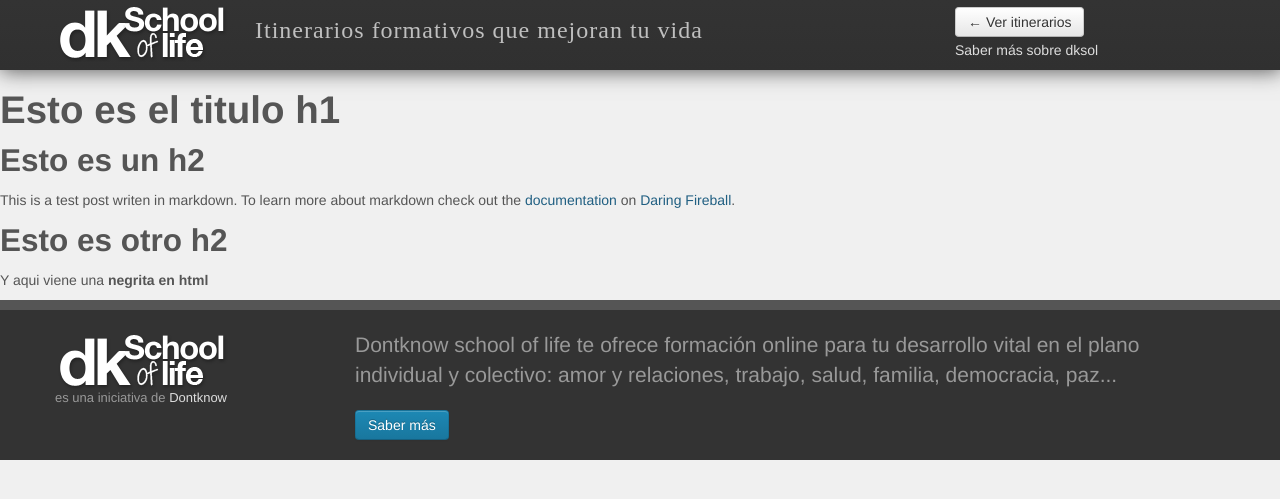
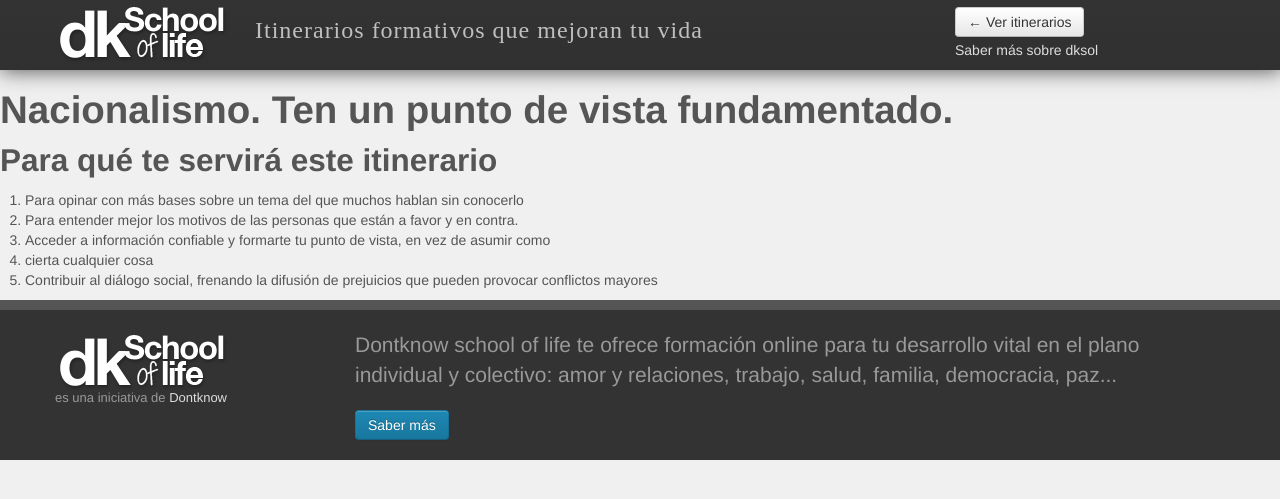
Before and after one commit to dontknow-net/dontknow-net.github.io, a Jekyll site: the page built from _posts/cursos/2013-05-27-Test-Post-5.md, in a window 1280 px wide. Shown: the top 499 px of the page. Built offline with Jekyll 4.4.1, drawn with Linux system fonts in a browser that asks for light colours; nearby versions of some CDN libraries; some web fonts are replaced.

Commit message:
Updated _posts/cursos/2013-05-27-Test-Post-5.md

```diff
--- a/_posts/cursos/2013-05-27-Test-Post-5.md
+++ b/_posts/cursos/2013-05-27-Test-Post-5.md
@@ -1,22 +1,27 @@
 ---
 layout: curso
-title: Test Post 5 . Este es un curso nuevo
-fechas: 12/03/2013 - 13/04/2013
+title: Nacionalismo. Ten un punto de vista fundamentado.
+fechas: 15 JUNIO. 3 SEMANAS
 imagen: /img/curso1.jpg
-precio: 100 €
+precio: 30
 category: proceso
-tags: tag1 tag2
+tags:
+  - Jordi Cussó Porredón
+  - Enrique Baca Baldomero
+  - Fancesc Torralba
+  - Jorge Úbeda
 published: true
 entradilla: |
-  esto es la entradilla del curso 1
+  Aprende y debate sobre un tema que apasiona a todos, pero pocos conocen bien.
+  Dialoga y 	define tu postura de manera más consciente y racional.
 ---
 
-# Esto es el titulo h1
+# Nacionalismo. Ten un punto de vista fundamentado.
 
-## Esto es un h2
+## Para qué te servirá este itinerario
 
-This is a test post writen in markdown. To learn more about markdown check out the [documentation](http://daringfireball.net/projects/markdown/) on [Daring Fireball](http://daringfireball.net/).
-
-## Esto es otro h2
-
-Y aqui viene una <strong>negrita en html</strong>
+1. Para opinar con más bases sobre un tema del que muchos hablan sin conocerlo
+2. Para entender mejor los motivos de las personas que están a favor y en contra.
+3. Acceder a información confiable y formarte tu punto de vista, en vez de asumir como
+4. cierta cualquier cosa
+5. Contribuir al diálogo social, frenando la difusión de prejuicios que pueden provocar conflictos mayores
```
